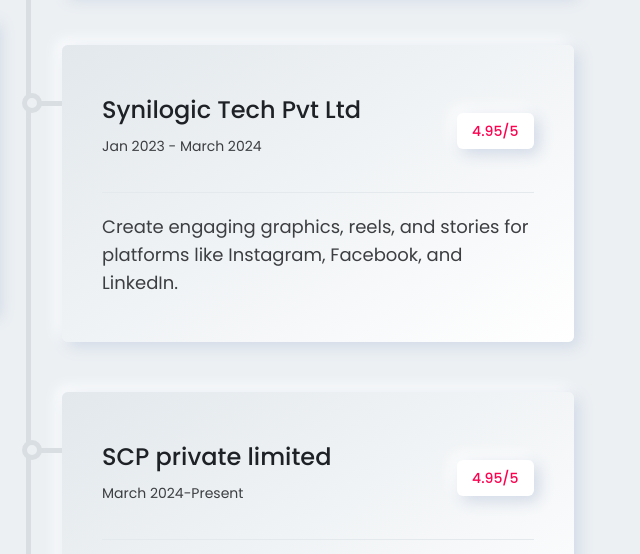
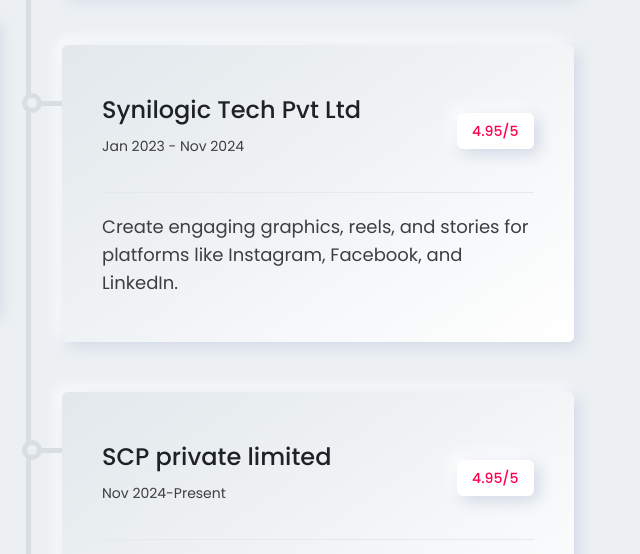
Before and after one commit to ubaid-long/Ubaidportfolio.github.io, a plain HTML site: page index.html in a window 1280 px wide. Shown: the part 4160-4714 px from the top of the page, 629-1269 px from the left. Drawn offline with Linux system fonts and the light colour scheme.

Commit message:
Update index.html

```diff
--- a/index.html
+++ b/index.html
@@ -639,7 +639,7 @@
                                                             <div class="heading">
                                                                 <div class="title">
                                                                     <h4>Synilogic Tech Pvt Ltd</h4>
-                                                                    <span>Jan 2023 - March 2024</span>
+                                                                    <span>Jan 2023 - Nov 2024</span>
                                                                 </div>
                                                                 <div class="date-of-time">
                                                                     <span>4.95/5</span>
@@ -653,7 +653,7 @@
                                                             <div class="heading">
                                                                 <div class="title">
                                                                     <h4>SCP private limited</h4>
-                                                                    <span>March 2024-Present</span>
+                                                                    <span>Nov 2024-Present</span>
                                                                 </div>
                                                                 <div class="date-of-time">
                                                                     <span>4.95/5</span>
```
